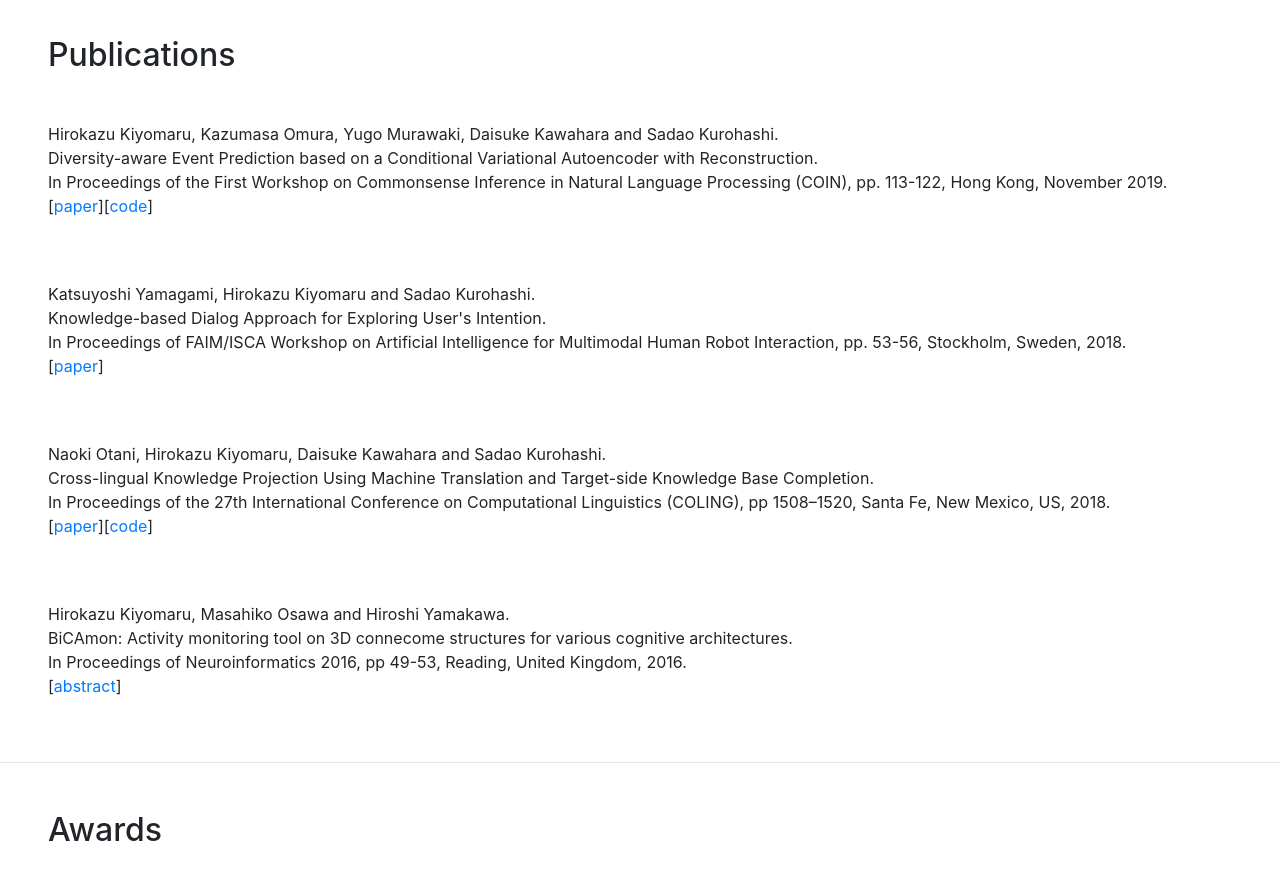
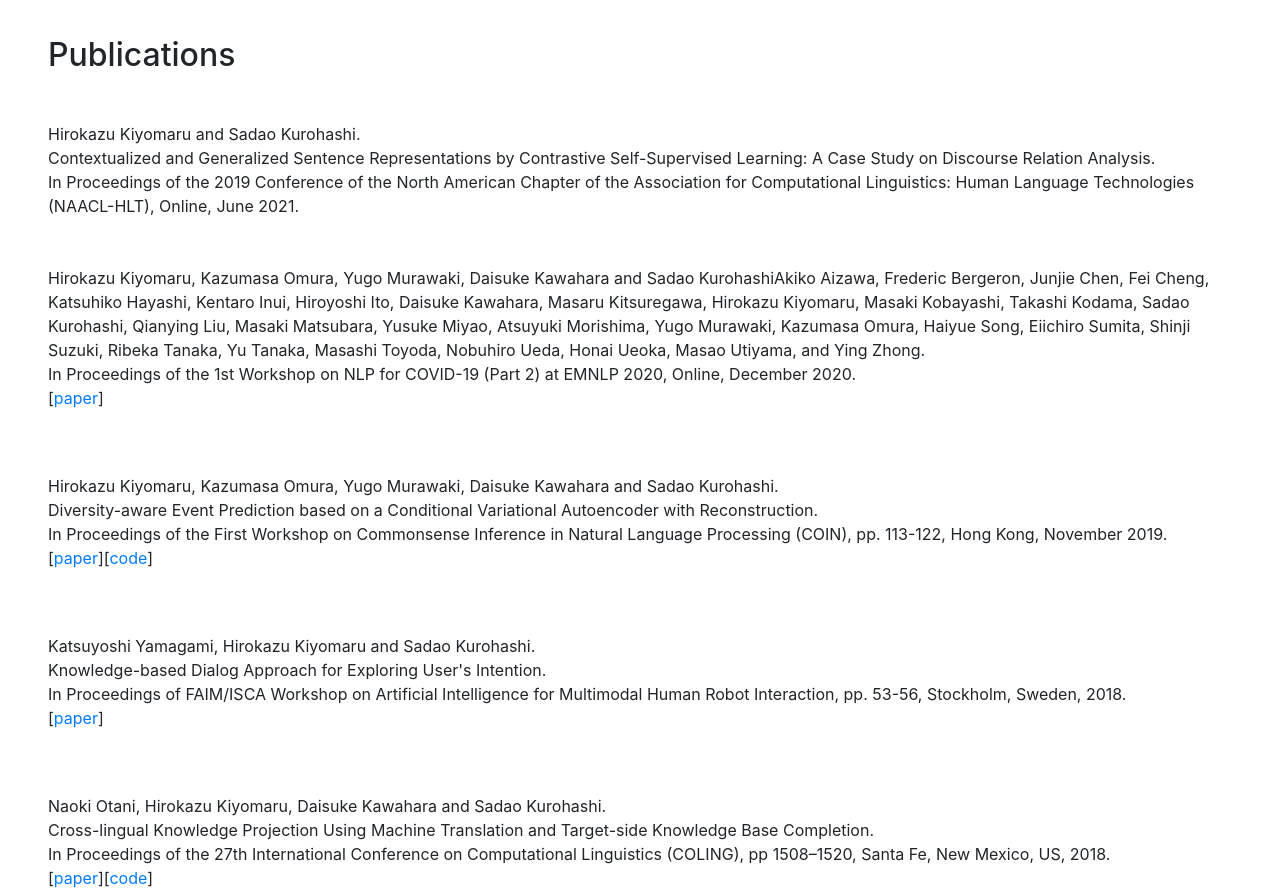
Before and after one commit to hkiyomaru/hirokazukiyomaru.com, a website with bundled scripts: page index.html in a window 1280 px wide. Shown: the part 2120-3015 px from the top of the page. Built offline with nearby package versions, Linux system fonts and the light colour scheme; a web font is replaced by a local one.

Commit message:
Update index.html

```diff
--- a/index.html
+++ b/index.html
@@ -219,6 +219,23 @@
 
         <div class="resume-item d-flex flex-column flex-md-row justify-content-between mb-5">
           <div class="resume-content">
+            <p class="mb-0">Hirokazu Kiyomaru and Sadao Kurohashi.</p>
+            <p class="mb-0">Contextualized and Generalized Sentence Representations by Contrastive Self-Supervised Learning: A Case Study on Discourse Relation Analysis.</p>
+            <p class="mb-0">In Proceedings of the 2019 Conference of the North American Chapter of the Association for Computational Linguistics: Human Language Technologies (NAACL-HLT), Online, June 2021.</p>
+          </div>
+        </div>
+
+        <div class="resume-item d-flex flex-column flex-md-row justify-content-between mb-5">
+          <div class="resume-content">
+            <p class="mb-0">Hirokazu Kiyomaru, Kazumasa Omura, Yugo Murawaki, Daisuke Kawahara and Sadao KurohashiAkiko Aizawa, Frederic Bergeron, Junjie Chen, Fei Cheng, Katsuhiko Hayashi, Kentaro Inui, Hiroyoshi Ito, Daisuke Kawahara, Masaru Kitsuregawa, Hirokazu Kiyomaru, Masaki Kobayashi, Takashi Kodama, Sadao Kurohashi, Qianying Liu, Masaki Matsubara, Yusuke Miyao, Atsuyuki Morishima, Yugo Murawaki, Kazumasa Omura, Haiyue Song, Eiichiro Sumita, Shinji Suzuki, Ribeka Tanaka, Yu Tanaka, Masashi Toyoda, Nobuhiro Ueda, Honai Ueoka, Masao Utiyama, and Ying Zhong.</p>
+            <p class="mb-0"A System for Worldwide COVID-19 Information Aggregation.</p>
+            <p class="mb-0">In Proceedings of the 1st Workshop on NLP for COVID-19 (Part 2) at EMNLP 2020, Online, December 2020.</p>
+            <p>[<a href="https://www.aclweb.org/anthology/2020.nlpcovid19-2.13.pdf">paper</a>]
+          </div>
+        </div>
+
+        <div class="resume-item d-flex flex-column flex-md-row justify-content-between mb-5">
+          <div class="resume-content">
             <p class="mb-0">Hirokazu Kiyomaru, Kazumasa Omura, Yugo Murawaki, Daisuke Kawahara and Sadao Kurohashi.</p>
             <p class="mb-0">Diversity-aware Event Prediction based on a Conditional Variational Autoencoder with Reconstruction.</p>
             <p class="mb-0">In Proceedings of the First Workshop on Commonsense Inference in Natural Language Processing (COIN), pp. 113-122, Hong Kong, November 2019.</p>
```
